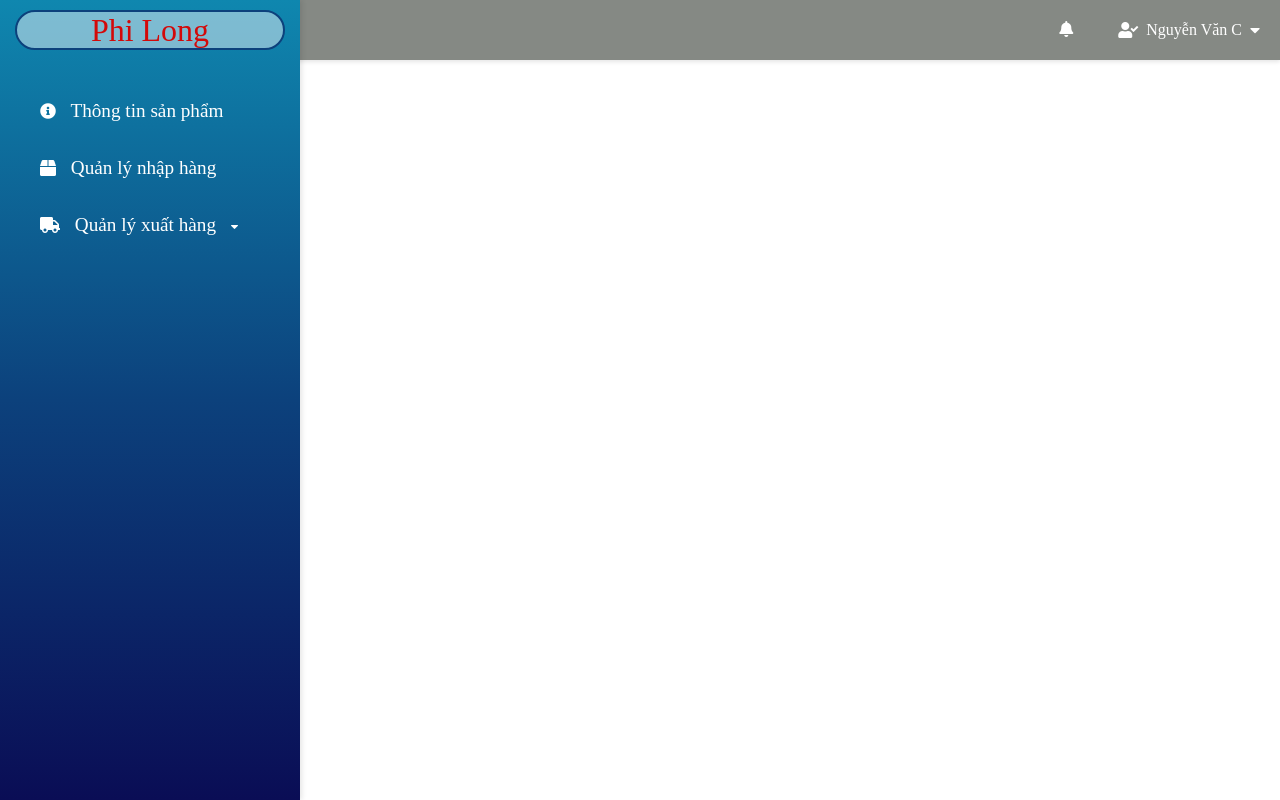
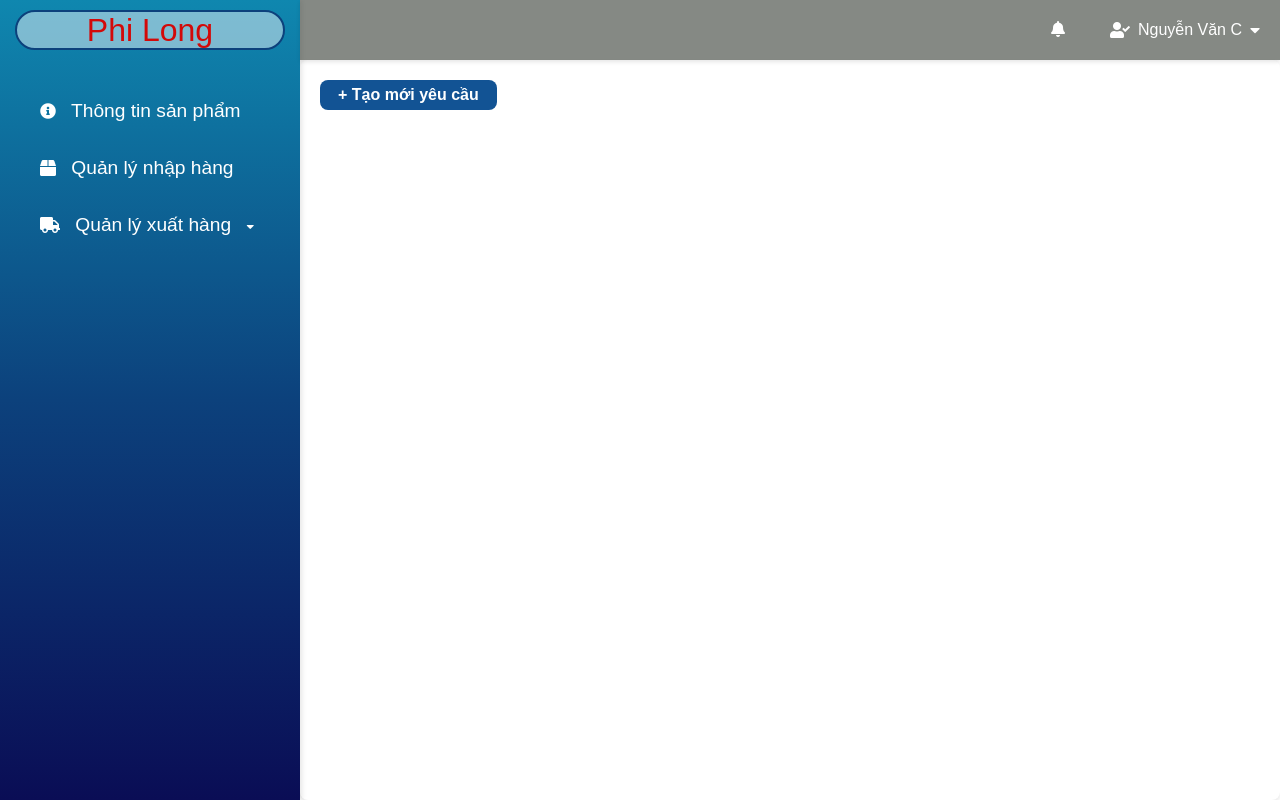
Before and after one commit to vinhthai2905/warehouse-management, a Django app: page /products/export/ in a window 1280 px wide. Run offline with Django 5.2, Linux system fonts and the light colour scheme.

Commit message:
interface: fixed layout

```diff
--- a/static/css/products/main.css
+++ b/static/css/products/main.css
@@ -1,66 +1,79 @@
+/* RESET */
 * {
+  margin: 0;
   padding: 0;
-    margin: 0;
   box-sizing: border-box;
 }
 
 body {
   overflow-x: hidden;
-    box-sizing: border-box;
+  font-family: sans-serif;
 }
 
-/*login-bar section*/
-
+/* LOGIN BAR */
 #login-bar {
-    position: fixed; /* Đặt cố định ở đầu trang */
+  position: fixed;
   top: 0;
-    left: 250px; /* Đẩy sang phải để không che sidebar */
-    width: calc(100% - 250px); /* Chiều rộng trừ đi sidebar */
-    height: 60px; /* Chiều cao cố định */
-    background-color: #383F369C; /* Màu nền */
+  left: 300px; /* Match sidebar width */
+  width: calc(100% - 300px);
+  height: 60px;
+  background-color: #383F369C;
   display: flex;
   align-items: center;
-    padding: 0 20px; /* Khoảng cách bên trong */
-    z-index: 0; /* Đảm bảo luôn nằm trên các phần tử khác */
-    color: white; /* Màu chữ */
-    box-shadow: 0 2px 4px rgba(0, 0, 0, 0.1); /* Hiệu ứng đổ bóng */
+  padding: 0 20px;
+  color: white;
+  z-index: 1001;
+  box-shadow: 0 2px 4px rgba(0, 0, 0, 0.1);
 }
+
 .navigation {
-    display: flex; /* Sử dụng flexbox để sắp xếp các phần tử theo chiều ngang */
-    justify-content: flex-end; /* Căn các phần tử về phía bên phải */
-    align-items: center; /* Căn giữa theo chiều dọc */
-    gap: 20px; /* Khoảng cách giữa các phần tử */
-    width: 100%; /* Đảm bảo chiếm toàn bộ chiều ngang của login-bar */
+  display: flex;
+  justify-content: flex-end;
+  align-items: center;
+  gap: 20px;
+  width: 100%;
 }
+
 .navigation a {
-    text-decoration: none; /* Loại bỏ gạch chân */
-    color: white; /* Màu chữ */
-    padding: 10px 15px; /* Khoảng cách bên trong */
-    border-radius: 5px; /* Bo góc */
-    transition: background-color 0.3s; /* Hiệu ứng khi hover */
+  text-decoration: none;
+  color: white;
+  padding: 10px 15px;
+  border-radius: 5px;
+  transition: background-color 0.3s;
 }
 
 .navigation a:hover {
-    background-color: #444; /* Màu nền khi hover */
+  background-color: #444;
 }
 
+/* USER MENU DROPDOWN */
+.user-menu {
+  position: relative;
+  cursor: pointer;
+  display: flex;
+  align-items: center;
+  gap: 8px;
+}
+.user-menu:hover {
+  color: yellow;
+}
 
 .user-menu .drop-down {
-    display: none; /* Ẩn menu mặc định */
+  display: none;
   position: absolute;
-    top: 210%; /* Hiển thị ngay bên dưới user-menu */
+  top: 210%;
   right: 0;
-    background: #ffffff; /* Màu nền menu */
-    color: rgb(0, 0, 0);
+  background: #ffffff;
+  color: black;
   padding: 10px;
   border-radius: 5px;
-    box-shadow: 0 2px 4px rgba(24, 23, 23, 0.2); /* Hiệu ứng đổ bóng */
-    z-index: 1001; /* Đảm bảo nằm trên các phần tử khác */
+  box-shadow: 0 2px 4px rgba(24, 23, 23, 0.2);
+  z-index: 1001;
   width: 250px;
 }
 
 .user-menu .drop-down.show {
-    display: block; /* Hiển thị menu khi có class 'show' */
+  display: block;
 }
 
 .user-menu .drop-down .profile-header {
@@ -189,52 +188,44 @@ a:hover {
 .submenu-toggle:hover {
   color: yellow;
 }
-/* Định dạng biểu tượng caret */
+
 .caret {
   margin-left: 10px;
   font-size: 12px;
-    transition: transform 0.3s ease; /* Hiệu ứng xoay */
+  transition: transform 0.3s ease;
 }
 
-/* Xoay caret khi mở menu */
+.has-submenu .sub-menu {
+  display: none;
+}
+.has-submenu.open .sub-menu {
+  display: block;
+}
 .has-submenu.open .caret {
   transform: rotate(180deg);
 }
 
-
-.has-submenu .sub-menu {
-    display: none;
-}
-
-.has-submenu.open .sub-menu {
-    display: block;
-}
-
-/*main-content*/
-
-
-
+/* MAIN CONTENT */
 .main-content {
-    margin-left: 300px; /* Đẩy nội dung sang phải, bằng chiều rộng của sidebar */
+  margin-left: 300px;
   margin-top: 60px;
   padding: 20px;
   background-color: #fff;
   border-radius: 8px;
   box-shadow: 0 2px 4px rgba(0, 0, 0, 0.1);
-    width: calc(100% - 250px); /* Chiều rộng trừ đi sidebar */
-    height: calc(100vh - 60px); /* Chiều cao trừ đi login-bar */
-    overflow: auto; /* Thêm thanh cuộn nếu nội dung tràn */
+  width: calc(100% - 300px);
+  height: calc(100vh - 60px);
+  overflow: auto;
+  position: relative;
+  z-index: 0;
 }
-
-
-/* noi dung của export-management */
 
 .bt_yeucau {
   background-color: #125394;
   color: white;
   border: none;
   padding: 6px 18px;
-    border-radius: 8px; /* Chỉ cần 1 border-radius */
+  border-radius: 8px;
   cursor: pointer;
   font-size: 1rem;
   font-weight: bold;
--- a/templates/main.html
+++ b/templates/main.html
@@ -8,7 +8,6 @@
     <meta http-equiv="X-UA-Compatible" content="ie=edge">
     <title>Document</title>
     <link rel="stylesheet" href="{% static 'css/products/main.css' %}">
-
     <link href="https://cdnjs.cloudflare.com/ajax/libs/font-awesome/5.15.4/css/all.min.css" rel="stylesheet">
 </head>
 <body>
@@ -23,13 +22,11 @@
                 {% include 'includes/side-bar.html' %}
             </aside>
 
-        <section class="content">
-            {% block main-content %}
+            <section class="main-content">
+                {% block main-content %}{% endblock %}
+            </section>
+        </main>
 
-            {% endblock main-content %}
-        </section>
-
-    </main>
         <script src="{% static 'js/script.js' %}"></script>
 </body>
 </html>
```
Also changed, not shown: other parts of static/css/products/main.css (+13 -27 lines). Lines whose indentation alone changed are shown as unchanged.
